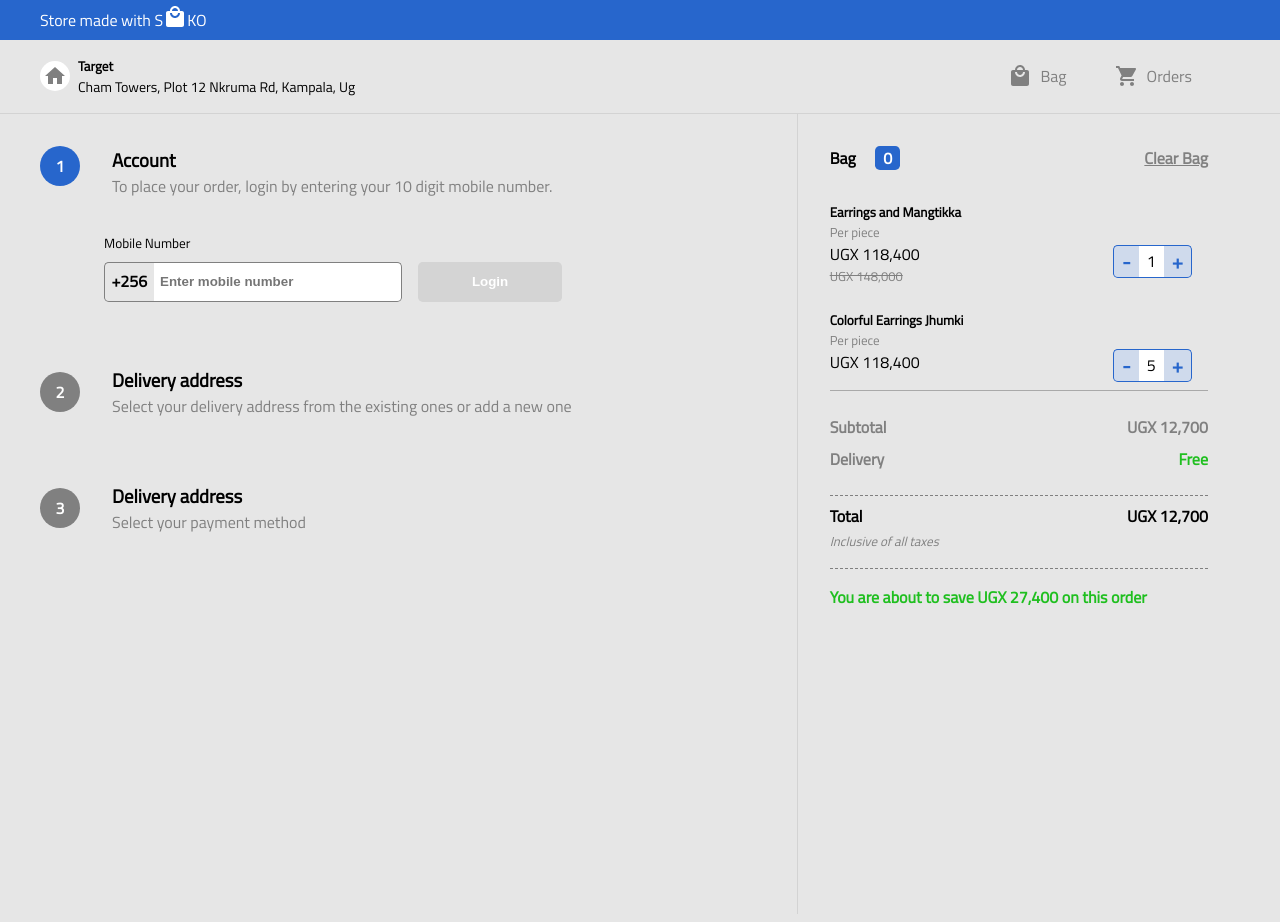
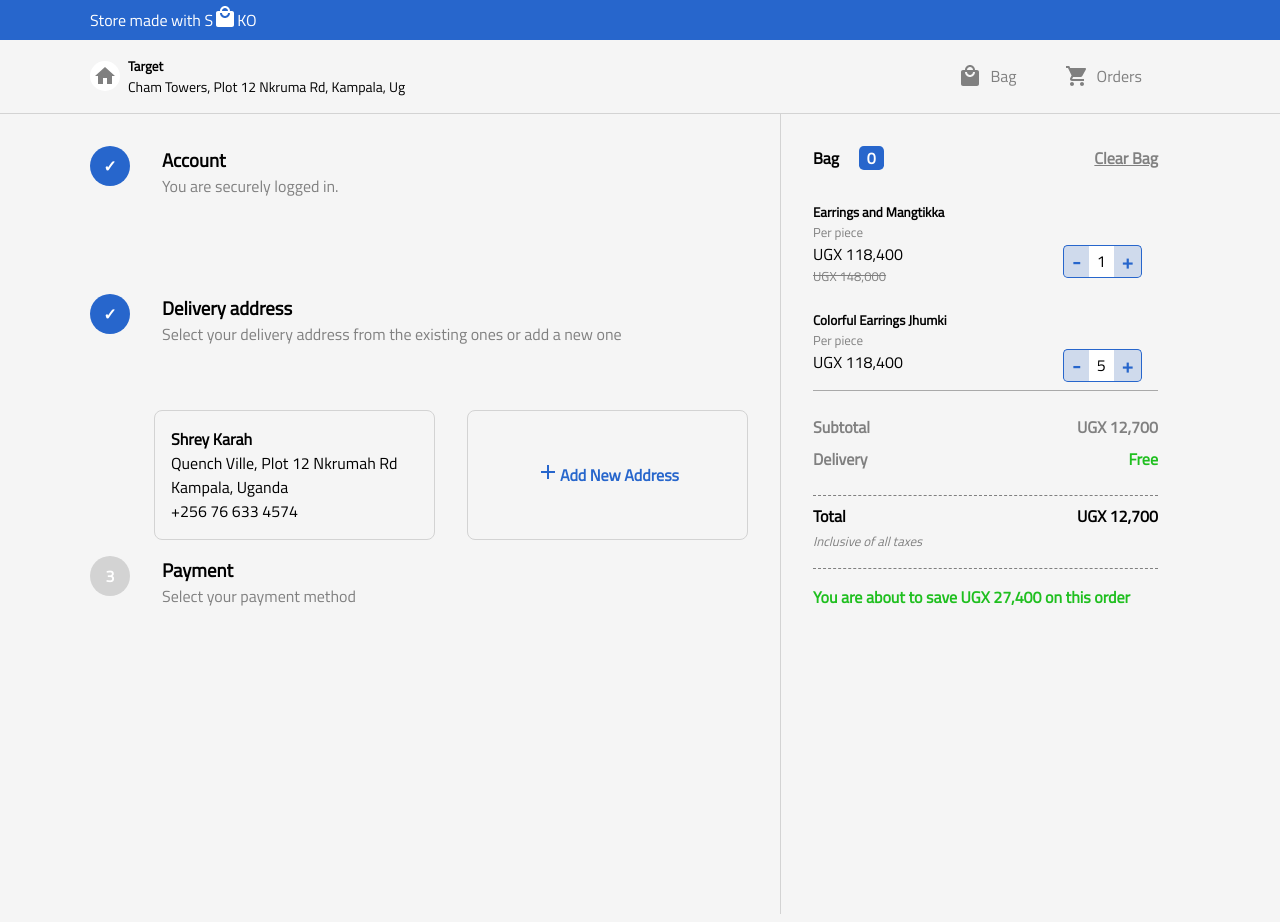
Before and after one commit to alekskimeu/soko-store, a React (Create React App) app: page /guest-bag in a window 1280 px wide. Both pictures are taken after a click on the button "Login". Built offline with nearby package versions, Linux system fonts and the light colour scheme.

Commit message:
Added Cart functionalities

```diff
--- a/src/components/GuestAccount/GuestAccount.css
+++ b/src/components/GuestAccount/GuestAccount.css
@@ -84,7 +84,7 @@
 .deliveryAddress {
     display: flex;
     margin-right: 2rem;
-    align-items: center;
+    align-items: flex-start;
 }
 
 .deliveryAddress p {
@@ -93,9 +93,71 @@
 
 .guestAccount .payment {
     display: flex;
-    align-items: center;
+    align-items: flex-start;
 }
 
 .guestAccount .payment p {
     color: gray;
 }
+
+.delivery__cards {
+    display: flex;
+    margin-bottom: 1rem;
+    margin-left: 4rem;
+}
+
+.delivery__cards .card {
+    border: 1px solid lightgray;
+    padding: 1rem;
+    border-radius: .5rem;
+    margin-right: 2rem;
+    cursor: pointer;
+}
+
+.delivery__cards .card:first-child {
+    flex: .5;
+}
+
+.delivery__cards .card-new {
+    flex: .5;
+    display: flex;
+    justify-content: center;
+    align-items: center;
+}
+
+.delivery__cards .card-new > p {
+    display: flex;
+    align-items: center;
+    justify-content: center;
+    color: var(--main-color);
+    font-weight: bold;
+}
+
+.delivery__check {
+    fill: var(--main-color);
+}
+
+.change-delivery {
+    display: flex;
+}
+
+.change-delivery > p {
+    margin-right: 1rem;
+}
+
+.add-address {
+    color: var(--main-color);
+    padding: .4rem .5rem;
+    border-radius: .3rem;
+    border: 1px solid var(--main-color);
+    cursor: pointer;
+}
+
+.place-order {
+    padding: .5rem 4rem;
+    background-color: var(--secondary-color);
+    color: var(--main-color);
+    font-weight: bold;
+    border-radius: .3rem;
+    border: none;
+}
--- a/src/components/GuestAccount/GuestAccount.js
+++ b/src/components/GuestAccount/GuestAccount.js
@@ -1,45 +1,132 @@
-import React from 'react'
+import React, { useState } from 'react'
+import { Link } from 'react-router-dom'
+import AddIcon from '@material-ui/icons/Add';
+import CheckCircleIcon from '@material-ui/icons/CheckCircle';
 import './GuestAccount.css'
 
 const GuestAccount = () => {
+    const [phone, setPhone] = useState("")
+    const [loggedIn, setLoggedIn] = useState(false)
+    const [delivery, setDelivery] = useState(false)
+    const [deliveryConfirmed, setDeliveryConfirmed] = useState(false)
+    const [payment, setPayment] = useState(false)
+
+    const userLogin = () => {
+        setLoggedIn(true)
+    }
+
+    const handleDelivery = () => {
+        setDelivery(true)
+        setTimeout(function () {setDeliveryConfirmed(true)}, 3000)
+    }
+
+    const handleSelect = () => {
+        setPayment(true)
+    }
+
     return (
         <div className="guestAccount">
 
             <div className="account__info">
                 <div className="account__infoHeader">
                     <div className="info__headerNumber">
-                        <div className="title active">1</div>
+                        <div className="title active">
+                            {loggedIn ?
+                                <span>&#10003;</span>  : 1}
+                        </div>
                     <div className="info__headerContent">
                         <h3>Account</h3>
-                        <p>To place your order, login by entering your 10 digit mobile number.</p>
+                            {loggedIn ? <p>You are securely logged in.</p> : <p>To place your order, login by entering your 10 digit mobile number</p>}
                         </div>
                     </div>
+                    {!loggedIn ?
+                        <>
                     <small>Mobile Number</small>
-                    <div className="account__login">
+                        <div className="account__login">
                         <p>+256</p>
-                        <input type="number" placeholder="Enter mobile number" />
-                        <button className="login-btn">Login</button>
-                    </div>
+                        <input type="number" onChange={(e) => setPhone(e.target.value)} placeholder="Enter mobile number" />
+                        <button className="login-btn"
+                            onClick={userLogin}
+                            style={{
+                                backgroundColor: phone.length === 10 ?
+                                    "var(--secondary-color)" : "lightgray",
+                                color: phone.length === 10 ? "var(--main-color)" : "#fff"
+                            }}>Login</button>
+                        </div>
+                    </>
+                        : null}
                 </div>
             </div>
 
             <div className="deliveryAddress">
-                <div className="title">
-                    2
+                <div className="title" style={{backgroundColor: loggedIn ? "var(--main-color)" : "lightgray"}}>
+                    {loggedIn ? <span>&#10003;</span> : 2 }
                 </div>
                 <div className="delivery__info">
                     <h3>Delivery address</h3>
-                    <p>Select your delivery address from the existing ones or add a new one</p>
+                    {
+                        deliveryConfirmed ?
+                            <>
+                                <div className="change-delivery">
+                                    <p>Select your delivery address from the existing ones or add new</p>
+                                    <button className="add-address">Change Address</button>
+                                </div>
+                                <div className="address">
+                                    <h4>Shrey Karah</h4>
+                                    <p>Quench Ville, Plot 12 NKrumah Rd, Kampala Uganda: {phone}</p>
+                                </div>
+                                </>
+                            :
+
+                            <p>Select your delivery address from the existing ones or add a new one</p>
+                    }
                 </div>
             </div>
+            {loggedIn ?
+                <div className="delivery__cards" style={{display: deliveryConfirmed ? "none": "flex"}}>
+                    <div className="card" onClick={handleDelivery}
+                        style={{ backgroundColor: delivery ? "#e9eff9" : "whitesmoke", position: "relative" }}>
+                        <h4>Shrey Karah</h4>
+                        <p>Quench Ville, Plot 12 Nkrumah Rd Kampala, Uganda</p>
+                        <p>+256 76 633 4574</p>
+                        <CheckCircleIcon className="delivery__check" style={{
+                            position: delivery ? "absolute" : "",
+                            right: delivery ? "-8" : "",
+                            top: delivery ? "-12" : "",
+                            display: delivery ? "block" : "none",
+                            fill: "var(--main-color)"
+                        }} />
+                    </div>
+                    <div className="card card-new">
+                        <p><span><AddIcon /></span>Add New Address</p>
+                    </div>
+                </div>
+            : null}
 
             <div className="payment">
-                <div className="title">
+                <div className="title" style={{backgroundColor: delivery ? "var(--main-color)" : "lightgray"}}>
                     3
                 </div>
                 <div className="payment__info">
-                    <h3>Delivery address</h3>
+                    <h3>Payment</h3>
                     <p>Select your payment method</p>
+                    {
+                        deliveryConfirmed ?
+                            <>
+                                <div style={{ display: "flex", alignItems: "center", marginBottom: "2rem"}}>
+                                    <input type="radio"
+                                        style={{
+                                            marginRight: ".5rem",
+                                            color: payment ? "var(--main-color)" : ""
+                                        }}
+                                        onClick={handleSelect} />
+                                    <p>Cash on delivery</p>
+                                </div>
+
+                                <Link to="/checkout" className="place-order" style={{display: payment ? "block" : "none"}}>Place Order</Link>
+                            </>
+                            : null
+                    }
                 </div>
             </div>
         </div>
--- a/src/index.css
+++ b/src/index.css
@@ -18,7 +18,7 @@ html {
 
 body {
   font-family: 'Titillium Web', sans-serif;
-  background-color: #e6e6e6;
+  background-color: whitesmoke;
 }
 
 a {
@@ -27,6 +27,6 @@ a {
 
 .container {
   width: 96vw;
-  max-width: 1200px;
+  max-width: 1100px;
   margin: auto;
 }
```
